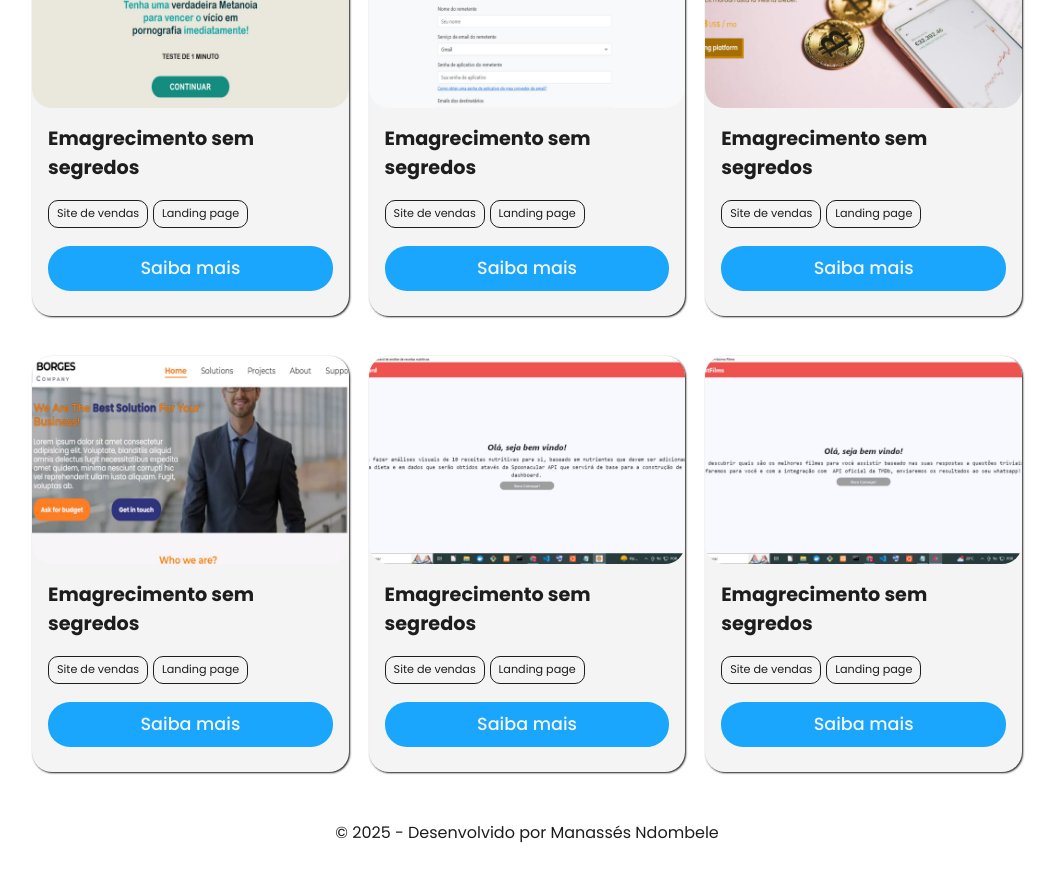
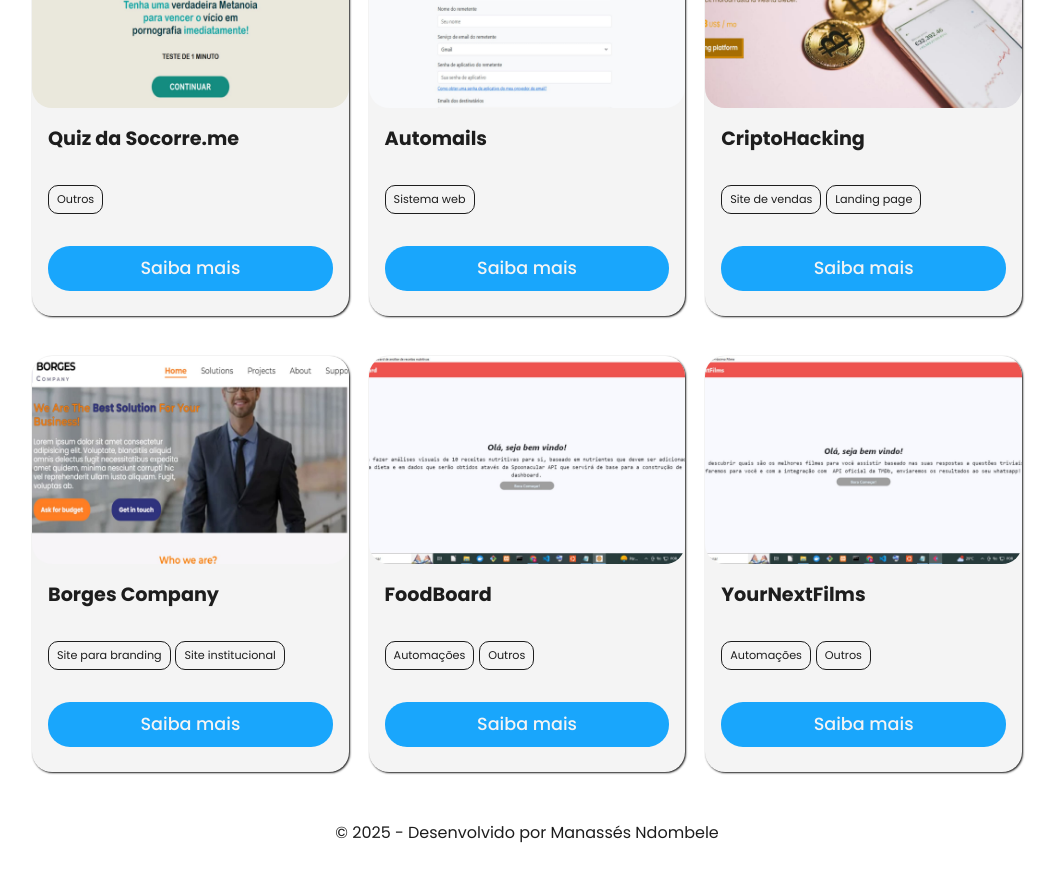
Before and after one commit to Manasses-Ndombele/portfolio-freelancer-v3, a Next.js app in the folder web/: page /projects in a window 1280 px wide. Shown: the part 960-1837 px from the top of the page, without its empty margins (113-1168 px from the left). Built offline with nearby package versions, Linux system fonts and the light colour scheme.

Commit message:
added function of filter products in route /projects

```diff
--- a/web/src/app/projects/page.tsx
+++ b/web/src/app/projects/page.tsx
@@ -4,6 +4,7 @@ import ProjectsMainCopy from "@/components/ProjectsMainCopy";
 import SearchContainer from "@/components/SearchContainer";
 import ProjectsContainer from "@/components/ProjectsContainer";
 import ModalProject from "@/components/ModalProject";
+import { FilterProvider } from "@/context/FilterProjectContext";
 
 export const metadata: Metadata = {
   title: "Manassés Ndombele | Projetos",
@@ -11,6 +12,7 @@ export const metadata: Metadata = {
 
 export default function Projects() {
   return (
+    <FilterProvider>
       <main id="main-projects">
         <HomeLinkContainer />
         <ProjectsMainCopy />
@@ -18,5 +20,6 @@ export default function Projects() {
         <ProjectsContainer />
         <ModalProject />
       </main>
+    </FilterProvider>
   );
 }
--- a/web/src/components/ProjectCard/index.tsx
+++ b/web/src/components/ProjectCard/index.tsx
@@ -17,16 +17,20 @@ export default function ProjectCard({
 }: ProjectCardType) {
   const { openProject } = useProject();
   return (
-    <div className={`project-card ${styleClass}`} >
+    <div className={`project-card ${styleClass}`}>
       <div className="project-img">
         <Image src={imgSrc} alt="Projeto de portfólio" />
       </div>
       <div className="project-description">
         <h4>{projectName}</h4>
-        <p className="tags">
-          {tags.map((tag, _key) => (
-            <span key={`${_key}`} className="tag">
-              {tag}
+        <p
+          className={`tags ${tags.categoriesKeys
+            .toString()
+            .replaceAll(",", " ")}`}
+        >
+          {tags.categoriesValues.map((value, index) => (
+            <span key={index} className="tag">
+              {value}
             </span>
           ))}
         </p>
--- a/web/src/components/SearchContainer/index.tsx
+++ b/web/src/components/SearchContainer/index.tsx
@@ -1,31 +1,32 @@
 "use client";
-import React from "react";
-import { Formik, Form, Field } from "formik";
+import React, { useState, ChangeEvent } from "react";
+import { useProjectFilter } from "@/context/FilterProjectContext";
+import { FilterKey } from "@/types/FilterProjects";
 import "@/styles/components/search-container.scss";
 
 export default function SearchContainer() {
+  const { defineFilter } = useProjectFilter();
+  const [selectedOpt, setSelectedOpt] = useState<FilterKey | string>("all");
+  const handleFilterSelect = (e: ChangeEvent<HTMLSelectElement>) => {
+    setSelectedOpt(e.target.value);
+    defineFilter(e.target.value);
+  };
+
   return (
     <div id="search-container">
-      <Formik
-        initialValues={{ search_select: "all" }}
-        onSubmit={(values) => {
-          console.log(values.search_select);
-        }}
+      <label htmlFor="search-select-field">O que está procurando hoje?</label>
+      <select
+        value={selectedOpt}
+        onChange={handleFilterSelect}
+        id="search-select-field"
       >
-        <Form method="get">
-          <label htmlFor="search-select-field">
-            O que está procurando hoje?
-          </label>
-          <Field as="select" name="search_select" id="search-select-field">
-            <option value="all">Todos projetos</option>
-            <option value="vendas">Site de vendas</option>
-            <option value="branding">Site para branding</option>
-            <option value="webSystems">Sistemas web</option>
-            <option value="automations">Automações</option>
-            <option value="others">Outros</option>
-          </Field>
-        </Form>
-      </Formik>
+        <option value="all">Todos projetos</option>
+        <option value="sales">Site de vendas</option>
+        <option value="branding">Site para branding</option>
+        <option value="webSystems">Sistemas web</option>
+        <option value="automations">Automações</option>
+        <option value="others">Outros</option>
+      </select>
     </div>
   );
 }
--- /dev/null
+++ b/web/src/context/FilterProjectContext.tsx
@@ -0,0 +1,25 @@
+"use client";
+import React, { createContext, useState, useContext } from "react";
+import { FilterContextType, FilterKey } from "@/types/FilterProjects";
+
+const FilterContext = createContext<FilterContextType | undefined>(undefined);
+export function FilterProvider({ children }: { children: React.ReactNode }) {
+  const [filter, setFilter] = useState<FilterKey | string>("all");
+  const defineFilter = (f: FilterKey | string) => {
+    setFilter(f);
+  };
+
+  return (
+    <FilterContext.Provider value={{ filter, defineFilter }}>
+      {children}
+    </FilterContext.Provider>
+  );
+}
+
+export function useProjectFilter() {
+  const context = useContext(FilterContext);
+  if (!context)
+    throw new Error("hook useProjectFilter must be used within FilterProvider");
+
+  return context;
+}
--- a/web/src/data/projects.ts
+++ b/web/src/data/projects.ts
@@ -12,7 +12,10 @@ import { Project } from "@/types/Project";
 export const data: Project[] = [
   {
     name: "Emagrecimento sem segredos",
-    categories: ["Site de vendas", "Landing page"],
+    categories: {
+      categoriesKeys: ["sales", "landingPage"],
+      categoriesValues: ["Site de vendas", "Landing page"],
+    },
     description:
       "Lorem ipsum dolor sit amet consectetur adipisicing elit. Suscipit sint vel, natus praesentium quibusdam non ea, maxime tenetur temporibus odio perferendis deleniti cupiditate voluptatum eaque dolore officiis corporis voluptates nulla?",
     img: project1,
@@ -20,8 +23,11 @@ export const data: Project[] = [
     link: "https://manassesndombele.vercel.app/",
   },
   {
-    name: "Emagrecimento sem segredos",
-    categories: ["Site de vendas", "Landing page"],
+    name: "Borges Consulting",
+    categories: {
+      categoriesKeys: ["branding", "institutional"],
+      categoriesValues: ["Site para branding", "Site institucional"],
+    },
     description:
       "Lorem ipsum dolor sit amet consectetur adipisicing elit. Suscipit sint vel, natus praesentium quibusdam non ea, maxime tenetur temporibus odio perferendis deleniti cupiditate voluptatum eaque dolore officiis corporis voluptates nulla?",
     img: project2,
@@ -29,8 +35,11 @@ export const data: Project[] = [
     link: "https://manassesndombele.vercel.app/",
   },
   {
-    name: "Emagrecimento sem segredos",
-    categories: ["Site de vendas", "Landing page"],
+    name: "VR Motion",
+    categories: {
+      categoriesKeys: ["sales", "ecommerce"],
+      categoriesValues: ["Site de vendas", "Loja online"],
+    },
     description:
       "Lorem ipsum dolor sit amet consectetur adipisicing elit. Suscipit sint vel, natus praesentium quibusdam non ea, maxime tenetur temporibus odio perferendis deleniti cupiditate voluptatum eaque dolore officiis corporis voluptates nulla?",
     img: project3,
@@ -38,8 +47,11 @@ export const data: Project[] = [
     link: "https://manassesndombele.vercel.app/",
   },
   {
-    name: "Emagrecimento sem segredos",
-    categories: ["Site de vendas", "Landing page"],
+    name: "Quiz da Socorre.me",
+    categories: {
+      categoriesKeys: ["others"],
+      categoriesValues: ["Outros"],
+    },
     description:
       "Lorem ipsum dolor sit amet consectetur adipisicing elit. Suscipit sint vel, natus praesentium quibusdam non ea, maxime tenetur temporibus odio perferendis deleniti cupiditate voluptatum eaque dolore officiis corporis voluptates nulla?",
     img: project4,
@@ -47,8 +59,11 @@ export const data: Project[] = [
     link: "https://manassesndombele.vercel.app/",
   },
   {
-    name: "Emagrecimento sem segredos",
-    categories: ["Site de vendas", "Landing page"],
+    name: "Automails",
+    categories: {
+      categoriesKeys: ["webSystems"],
+      categoriesValues: ["Sistema web"],
+    },
     description:
       "Lorem ipsum dolor sit amet consectetur adipisicing elit. Suscipit sint vel, natus praesentium quibusdam non ea, maxime tenetur temporibus odio perferendis deleniti cupiditate voluptatum eaque dolore officiis corporis voluptates nulla?",
     img: project5,
@@ -56,8 +71,11 @@ export const data: Project[] = [
     link: "https://manassesndombele.vercel.app/",
   },
   {
-    name: "Emagrecimento sem segredos",
-    categories: ["Site de vendas", "Landing page"],
+    name: "CriptoHacking",
+    categories: {
+      categoriesKeys: ["sales", "landingPage"],
+      categoriesValues: ["Site de vendas", "Landing page"],
+    },
     description:
       "Lorem ipsum dolor sit amet consectetur adipisicing elit. Suscipit sint vel, natus praesentium quibusdam non ea, maxime tenetur temporibus odio perferendis deleniti cupiditate voluptatum eaque dolore officiis corporis voluptates nulla?",
     img: project6,
@@ -65,8 +83,11 @@ export const data: Project[] = [
     link: "https://manassesndombele.vercel.app/",
   },
   {
-    name: "Emagrecimento sem segredos",
-    categories: ["Site de vendas", "Landing page"],
+    name: "Borges Company",
+    categories: {
+      categoriesKeys: ["branding", "institutional"],
+      categoriesValues: ["Site para branding", "Site institucional"],
+    },
     description:
       "Lorem ipsum dolor sit amet consectetur adipisicing elit. Suscipit sint vel, natus praesentium quibusdam non ea, maxime tenetur temporibus odio perferendis deleniti cupiditate voluptatum eaque dolore officiis corporis voluptates nulla?",
     img: project7,
@@ -74,8 +95,11 @@ export const data: Project[] = [
     link: "https://manassesndombele.vercel.app/",
   },
   {
-    name: "Emagrecimento sem segredos",
-    categories: ["Site de vendas", "Landing page"],
+    name: "FoodBoard",
+    categories: {
+      categoriesKeys: ["automations", "others"],
+      categoriesValues: ["Automações", "Outros"],
+    },
     description:
       "Lorem ipsum dolor sit amet consectetur adipisicing elit. Suscipit sint vel, natus praesentium quibusdam non ea, maxime tenetur temporibus odio perferendis deleniti cupiditate voluptatum eaque dolore officiis corporis voluptates nulla?",
     img: project8,
@@ -83,8 +107,11 @@ export const data: Project[] = [
     link: "https://manassesndombele.vercel.app/",
   },
   {
-    name: "Emagrecimento sem segredos",
-    categories: ["Site de vendas", "Landing page"],
+    name: "YourNextFilms",
+    categories: {
+      categoriesKeys: ["automations", "others"],
+      categoriesValues: ["Automações", "Outros"],
+    },
     description:
       "Lorem ipsum dolor sit amet consectetur adipisicing elit. Suscipit sint vel, natus praesentium quibusdam non ea, maxime tenetur temporibus odio perferendis deleniti cupiditate voluptatum eaque dolore officiis corporis voluptates nulla?",
     img: project9,
--- a/web/src/styles/components/project-card.scss
+++ b/web/src/styles/components/project-card.scss
@@ -55,6 +55,50 @@ html.dark {
 }
 
 .project-card {
+  &.card-a {
+    border-radius: 10px;
+    overflow: hidden;
+    height: 30rem;
+
+    .project-description {
+      padding: 0.7rem;
+      border-radius: 0 0 10px 10px;
+    }
+
+    a {
+      display: block;
+      width: 100%;
+    }
+  }
+
+  &.card-b {
+    height: 26rem;
+    border-radius: 20px;
+
+    img {
+      border-radius: 20px;
+      object-fit: cover;
+    }
+
+    .project-description {
+      padding: 1rem;
+
+      span.tag {
+        background-color: transparent;
+        border: 1px solid $secondary-color;
+      }
+
+      button.card-cta {
+        background-color: $primary-color-b;
+        color: $tertiary-color;
+      }
+    }
+  }
+
+  &.card-hidden {
+    display: none;
+  }
+
   .project-img {
     height: 50%;
 
@@ -99,44 +143,4 @@ html.dark {
       @include poppins-font(500);
     }
   }
-
-  &.card-a {
-    border-radius: 10px;
-    overflow: hidden;
-    height: 30rem;
-
-    .project-description {
-      padding: 0.7rem;
-      border-radius: 0 0 10px 10px;
-    }
-
-    a {
-      display: block;
-      width: 100%;
-    }
-  }
-
-  &.card-b {
-    height: 26rem;
-    border-radius: 20px;
-
-    img {
-      border-radius: 20px;
-      object-fit: cover;
-    }
-
-    .project-description {
-      padding: 1rem;
-
-      span.tag {
-        background-color: transparent;
-        border: 1px solid $secondary-color;
-      }
-
-      button.card-cta {
-        background-color: $primary-color-b;
-        color: $tertiary-color;
-      }
-    }
-  }
 }
--- /dev/null
+++ b/web/src/types/FilterProjects.ts
@@ -0,0 +1,12 @@
+export type FilterKey =
+  | "all"
+  | "sales"
+  | "branding"
+  | "webSystems"
+  | "automations"
+  | "others";
+
+export interface FilterContextType {
+  filter: FilterKey | string;
+  defineFilter: (f: FilterKey | string) => void;
+}
--- a/web/src/types/ProjectCard.ts
+++ b/web/src/types/ProjectCard.ts
@@ -1,10 +1,11 @@
 import { StaticImageData } from "next/image";
+import { ProjectCategory } from "./Project";
 
 export interface ProjectCardType {
   key?: number;
   imgSrc: StaticImageData;
   projectName: string;
-  tags: ReadonlyArray<string>;
+  tags: ProjectCategory;
   styleClass: string;
   projectDescription?: string;
   projectGithub?: string;
```
Also changed, not shown: web/src/components/ProjectsContainer/index.tsx (+17 -0 lines), web/src/components/ProjectsExamples/index.tsx (+9 -8 lines), web/src/types/Project.ts (+26 -1 lines). Lines whose indentation alone changed are shown as unchanged.
